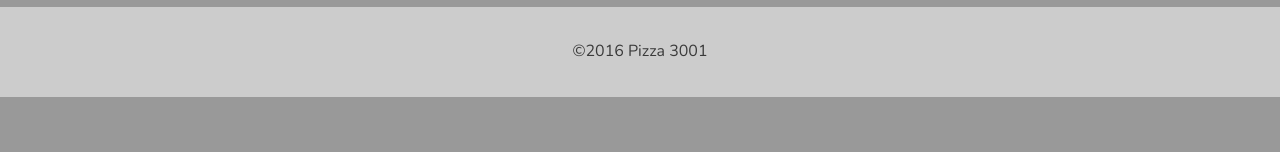
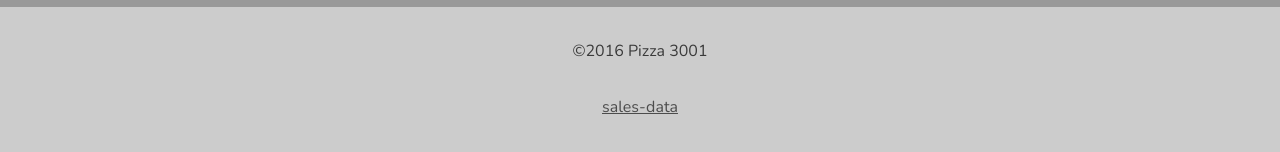
Before and after one commit to hgaskins/weekTwo, a website: page pizza/index.html in a window 1280 px wide. Shown: the part 2252-2404 px from the top of the page. Before the commit the page ends 2349 px from the top, so only its background shows below. Drawn offline with nearby package versions, Linux system fonts and the light colour scheme.

Commit message:
adding sales-data link to footer of index.html page for ease of click through

```diff
--- a/pizza/css/indexStyle.css
+++ b/pizza/css/indexStyle.css
@@ -62,7 +62,13 @@
 }
 
 a {
-	text-decoration: none;
+	text-decoration: underline;;
+  display: flex;
+  justify-content: center;
+  margin: 30px;
+  padding: 100;
+
+
 }
 
 /* ===========================
--- a/pizza/index.html
+++ b/pizza/index.html
@@ -64,6 +64,7 @@
       </div>
       <footer class="main-footer">
         <span>&copy;2016 Pizza 3001</span>
+        <a href="sales-data.html">sales-data</a>
       </footer>
     <!-- linking scripts to page -->
     <script src="js/app.js"></script>
```
